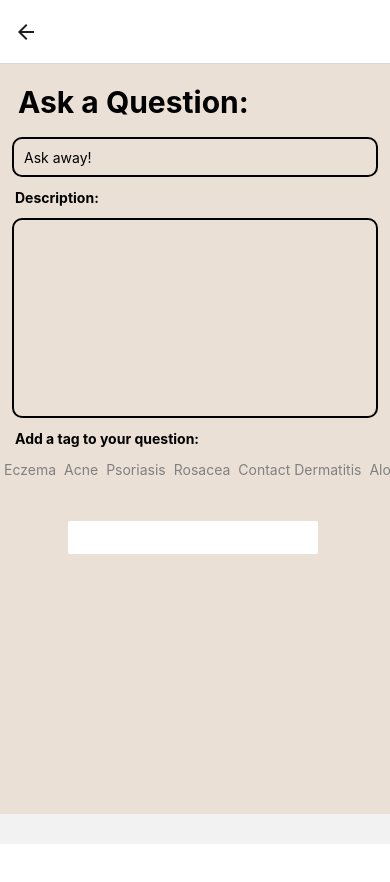
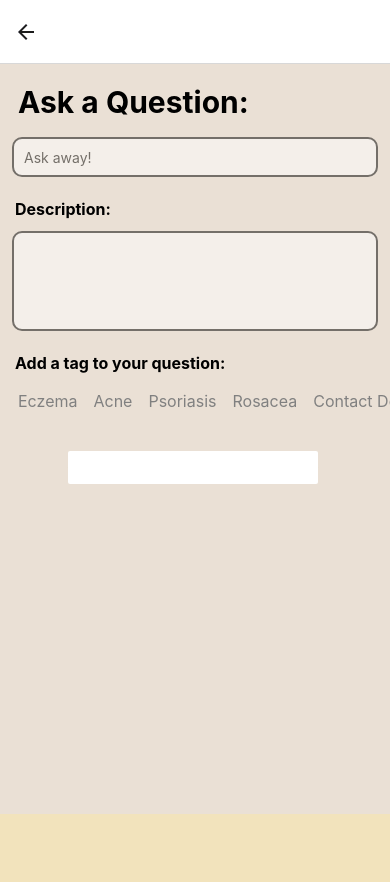
Before and after one commit to SkinQuest/SkinDeep, a React Native app: screen /AskQuestion in a window 390 px wide. Shown: the top 882 px of the page. Before the commit the page ends 844 px from the top, so only its background shows below. Built offline with nearby package versions, Linux system fonts and the light colour scheme; what expo-linking would draw is missing.

Commit message:
re did ask question and card UI and added keyboardavoidview

```diff
--- a/screens/AskQuestion.tsx
+++ b/screens/AskQuestion.tsx
@@ -1,4 +1,4 @@
-import { Text, View, TextInput, Button, StyleSheet, ScrollView, Pressable, SafeAreaView } from 'react-native';
+import { Text, View, TextInput, Button, StyleSheet, ScrollView, Pressable, SafeAreaView, KeyboardAvoidingView } from 'react-native';
 import { collection, addDoc } from "firebase/firestore";
 import React from 'react';
 
@@ -19,6 +19,7 @@ const AskQuestion = () => {
   });
 
   return (
+    <KeyboardAvoidingView>
     <SafeAreaView style={styles.full}>
       <View style={{height: 750, backgroundColor: '#EAE0D5'}}>
       <Text style={styles.communityText}>Ask a Question:</Text>
@@ -27,15 +28,16 @@ const AskQuestion = () => {
         onChangeText={setTitle}
         value={title}
         placeholder='Ask away!'
+        placeholderTextColor='black'
       />
-      <Text style={{marginLeft: 15, marginBottom: 0, fontWeight:'bold'}}>Description:</Text>
+      <Text style={{marginLeft: 15, marginBottom: 0, fontWeight:'bold', fontSize:16, marginTop: 10}}>Description:</Text>
       <TextInput
-        style={styles.longInput}
+        style={styles.shortInput}
         onChangeText={setBody}
         value={body}
         multiline={true}
       />
-      <Text style={{marginLeft: 15, marginBottom: 10, fontWeight:'bold'}}>Add a tag to your question:</Text>
+      <Text style={{marginLeft: 15, marginBottom: 10, fontWeight:'bold', fontSize: 16, marginTop: 10}}>Add a tag to your question:</Text>
       <ScrollView horizontal={true} showsHorizontalScrollIndicator={false} style={styles.row}>
           {Object.keys(tagSelections).map((tag)=>
               <Pressable onPress={()=> setTagSelections((previous)=>({...previous, [tag]:!previous[tag]}))}>
@@ -59,6 +61,7 @@ const AskQuestion = () => {
       </View>
 
     </SafeAreaView>
+    </KeyboardAvoidingView>
   )
 }
 
@@ -82,28 +85,35 @@ const styles = StyleSheet.create({
     borderWidth: 2,
     padding: 10,
     borderRadius: 10,
+    backgroundColor: 'white',
+    opacity: 0.5,
   },
-  longInput: {
-    height: 200,
+  shortInput: {
+    height: 100,
     margin: 12,
     borderWidth: 2,
     padding: 10,
     borderRadius: 10,
+    backgroundColor: 'white',
+    opacity: 0.5
   },
   pressedTags: {
-      margin:4,
+      margin:8,
       color: 'gray',
+      fontSize: 16,
   },
   unpressedTags: {
       margin:4,
       color: 'black',
+      fontSize: 16,
+      fontWeight: 'bold'
   },
   ask: {
     width: 250,
     marginLeft: 68,
     borderRadius: 20,
     backgroundColor: '#94a817',
-    marginBottom: 260,
+    marginBottom: 330,
 },
 communityView: {
   margin: 10,
@@ -119,8 +129,12 @@ communityText: {
 },
 full:{
   backgroundColor: '#F2E3BC',
-  height: 400,
+  height: 900,
 },
+row: {
+  marginLeft: 10,
+  fontSize: 16,
+}
 
 });
 
--- a/screens/CommunityPostQuestions.tsx
+++ b/screens/CommunityPostQuestions.tsx
@@ -1,4 +1,4 @@
-import { Text, View, TextInput, StyleSheet, SafeAreaView, Button, useWindowDimensions, ScrollView, Pressable } from 'react-native';
+import { Text, View, TextInput, StyleSheet, SafeAreaView, Button, useWindowDimensions, ScrollView, Pressable, KeyboardAvoidingView } from 'react-native';
 import React from 'react';
 import db from '../firebase/config'
 import { collection, addDoc, getDocs } from "firebase/firestore";
@@ -26,14 +26,17 @@ const CommunityPostQuestion = ({route}) => {
     }, []);
 
     return (
+        <KeyboardAvoidingView>
         <SafeAreaView style={styles.full}>
                         <ScrollView>
             <View style={styles.communityView}>
+                <Text style={{opacity: 0.3, fontSize: 16, marginBottom: 5, marginTop: 10}}>Question</Text>
                 <Text style={styles.communityText}>{question.title}</Text>
-                <Text style={{marginTop: 10, fontSize: 18}}>{question.body}</Text>
+                <Text style={{opacity: 0.3, fontSize: 16, marginTop: 13,}}>Description</Text>
+                <Text style={{marginTop: 10, fontSize: 22}}>{question.body}</Text>
             </View>
             <View>
-            <Text style={{marginLeft: 20, marginBottom: 0, fontWeight:'bold'}}>Response:</Text>
+            <Text style={{marginTop: 25,marginLeft: 20, marginBottom: 0, fontWeight:'bold', fontSize: 16}}>Response:</Text>
                 <TextInput
                     style={styles.longInput}
                     onChangeText={setBody}
@@ -54,7 +57,7 @@ const CommunityPostQuestion = ({route}) => {
             </View>
 
             {/* ANSWERS AND RESPONSES */}
-            <Text style={{marginLeft: 20, marginTop: 26, fontWeight:'bold'}}>Comments:</Text>
+            <Text style={{marginLeft: 20, marginTop: 26, fontWeight:'bold', fontSize: 16}}>Comments:</Text>
 
             {responses.map((response)=>
             {
@@ -63,7 +66,13 @@ const CommunityPostQuestion = ({route}) => {
                     return(
                         <View style={{width: SIZE}} key={response.id}>
                             <View style={styles.imageContainer}>
-                                <Text style={styles.cardText} key={response.id}>  {response.body} </Text>
+                                <View style={styles.lightBord}>
+                                <Text style={styles.cardHead}>Anonymous:</Text>
+                                <View
+                                style={{flexDirection: 'row'}}>
+                                    <Text style={styles.cardText} key={response.id}>  {response.body} </Text>
+                                </View>
+                                </View>
                             </View>
                         </View>)
                 }
@@ -71,6 +80,7 @@ const CommunityPostQuestion = ({route}) => {
             )}
             </ScrollView>
         </SafeAreaView>
+        </KeyboardAvoidingView>
     );
 };
 
@@ -93,30 +103,45 @@ const styles =  StyleSheet.create({
         borderWidth: 2,
         padding: 20,
         borderRadius: 20,
-        fontSize: 18
+        fontSize: 18,
+        backgroundColor: 'white',
+        opacity: 0.5
       },
     imageContainer: {
-        borderRadius: 34,
+        borderRadius: 14,
         overflow: 'hidden',
-        backgroundColor: '#94a817',
+        backgroundColor: 'white',
         width: 365,
-        height: 100,
+        height: 'auto',
         margin: 10,
         opacity: 0.5,
-        marginTop: 40
+        marginTop: 30,
+        marginLeft: 12
+    },
+    lightBord: {
+        padding: 5,
+        borderColor: 'black',
+        borderWidth: 1,
+        borderRadius: 14,
+    },
+    cardHead:{
+        fontSize: 14,
+        marginLeft: 20,
+        marginTop: 15,
     },
     cardText: {
-        fontSize: 25,
-        color: 'white',
+        fontSize: 18,
+        color: 'black',
         padding: 10,
-        marginLeft: 15
+        numberOfLines: 2,
+        flexShrink: 1
     },
     row: {
         flexDirection: 'row',
     },
     full:{
         backgroundColor: '#EAE0D5',
-        height: 800,
+        height: 'auto',
     },
     ask: {
         width: 250,
```
